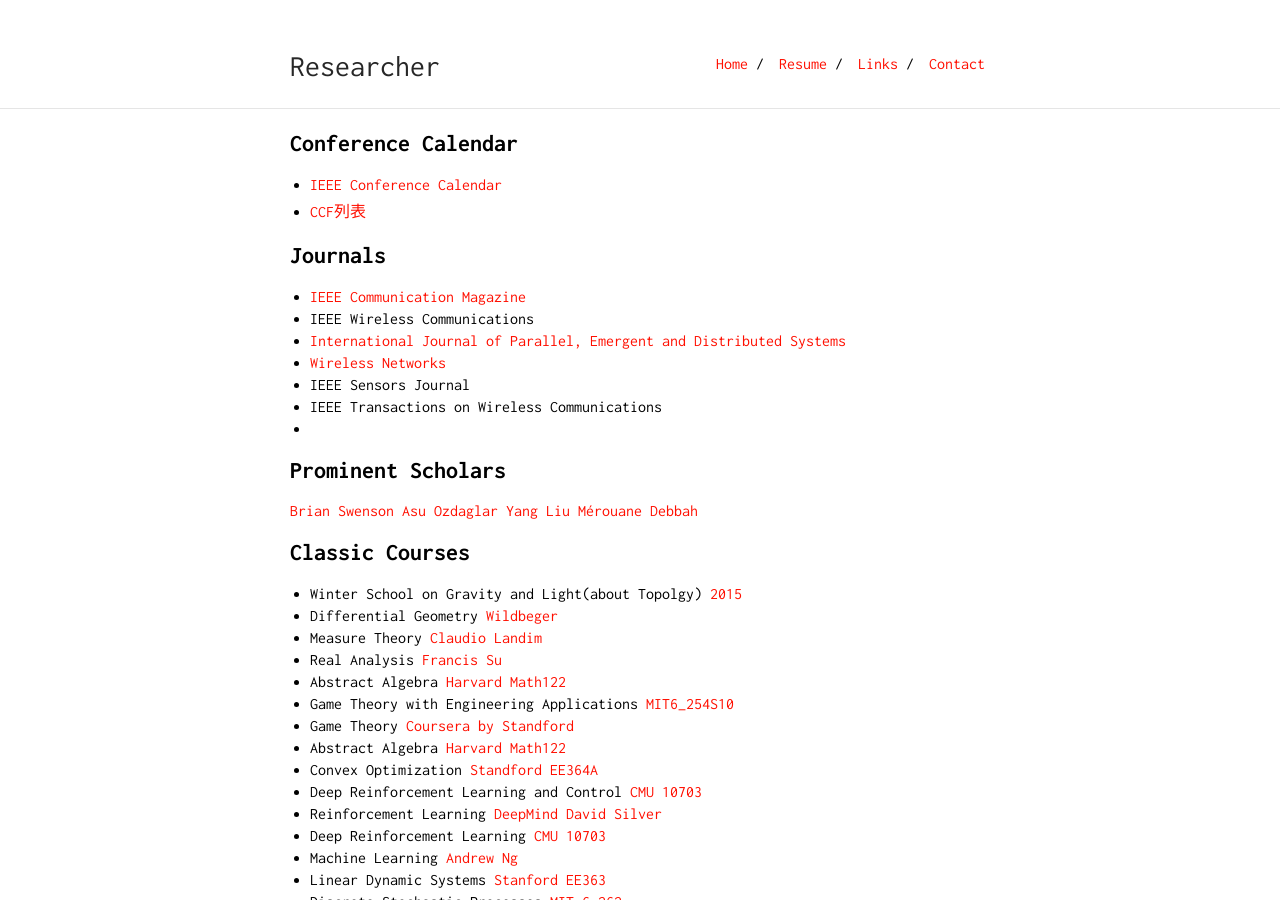
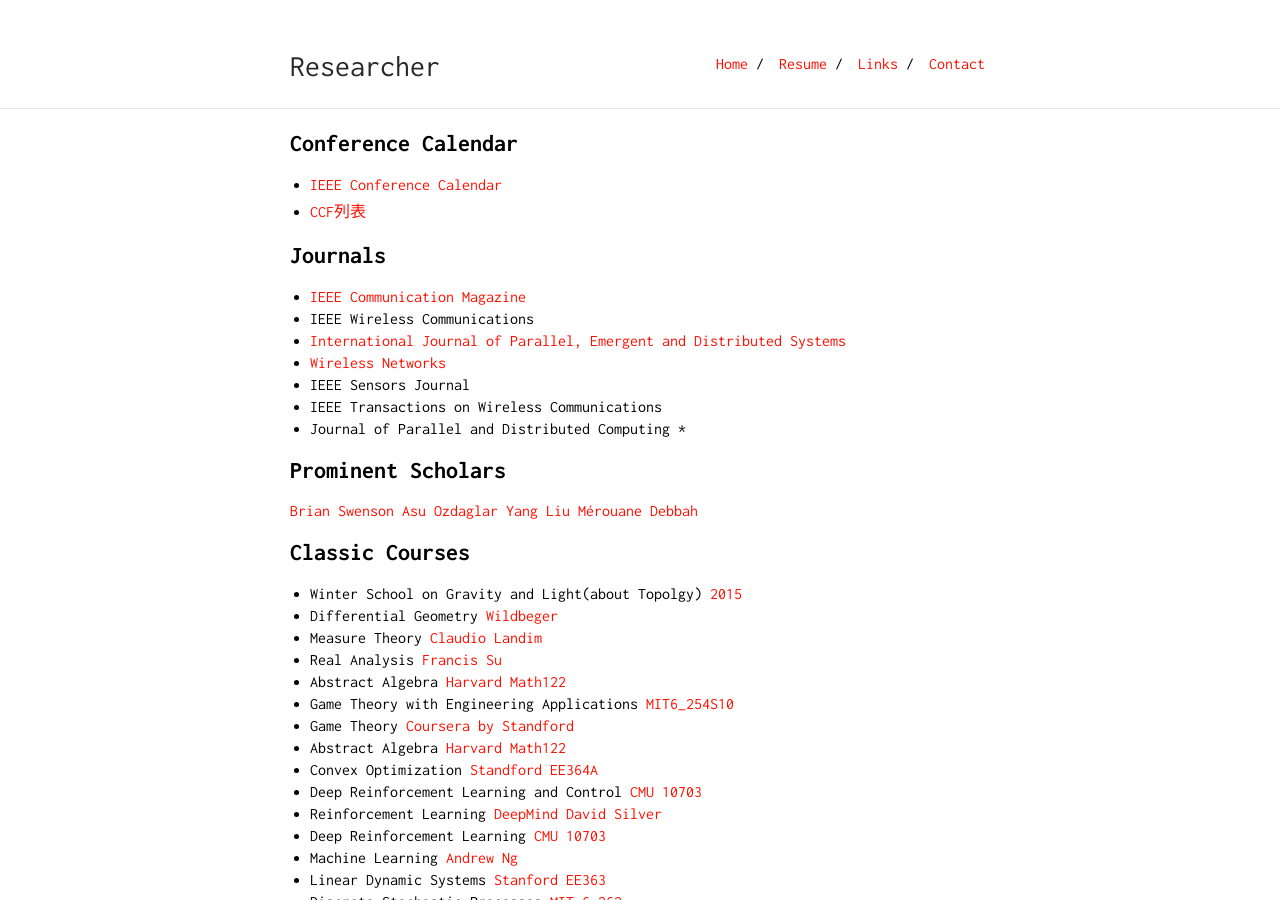
Before and after one commit to lelivre/lelivre.github.io, a Jekyll site: the page built from links.md, in a window 1280 px wide and 900 px high. Built offline with Jekyll 4.4.1, drawn with Linux system fonts in a browser that asks for light colours; our own code applies the rules of GitHub Pages for plain Markdown files.

Commit message:
ADD Journal

```diff
--- a/links.md
+++ b/links.md
@@ -9,6 +9,7 @@
 * [Wireless Networks](http://link.springer.com/journal/11276)
 * IEEE Sensors Journal
 * IEEE Transactions on Wireless Communications
+* Journal of Parallel and Distributed Computing
 *
 
 ## Prominent Scholars
```
